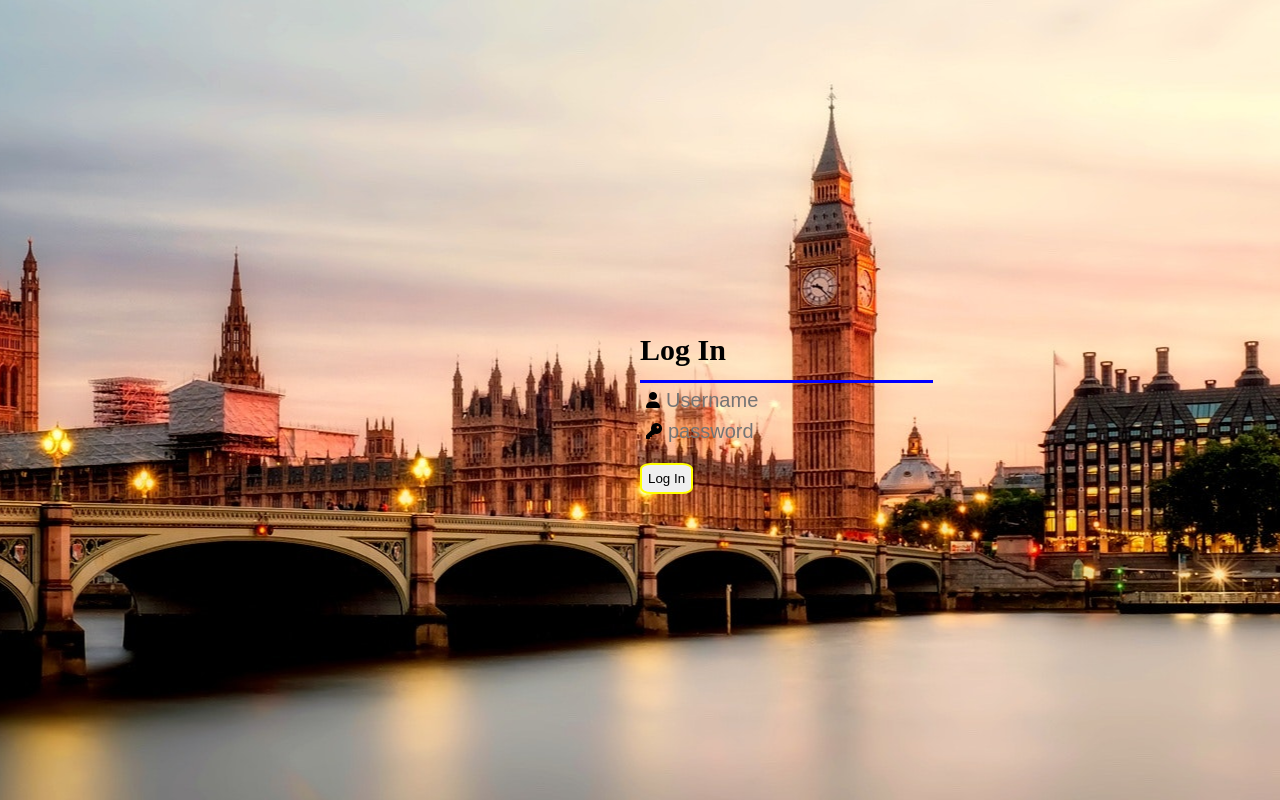
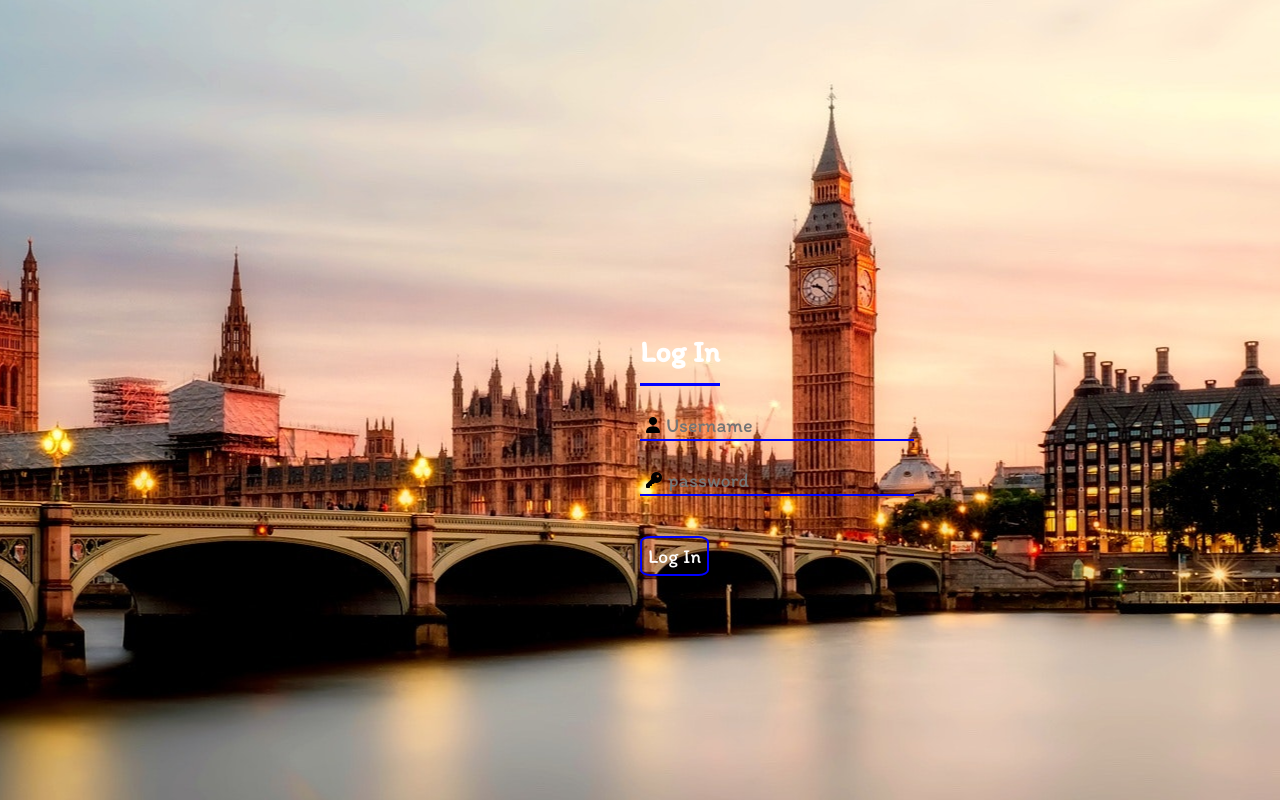
Before and after one commit to mitrasheamuskhanal/Login-form, a plain HTML site: page index.html in a window 1280 px wide. Drawn offline with Linux system fonts and the light colour scheme.

Commit message:
final but haven't add blur

```diff
--- a/css/style.css
+++ b/css/style.css
@@ -1,9 +1,13 @@
+  @import url('https://fonts.googleapis.com/css2?family=Itim&display=swap');
+
 *{
     padding: 0px;
     margin: 0px;
+    font-family: 'Itim', cursive;
 }
+
 body{
-    background: url(../image/bg.jpg) no-repeat center fixed;
+    background: url(../image/bg.jpg) no-repeat center fixed ;
 }
 .container{
     /* display: flex; */
@@ -15,12 +19,16 @@ body{
     font-size: 30px;
     border-bottom: 3px solid blue;
     padding: 13px 0;
+    display: inline-block;
+    color: rgb(255, 255, 255);
+
 
 }
 .box{
    width: 100%;
    display: flex;
-   margin: 3px 0;
+   margin: 25px 0;
+   border-bottom: 2px solid blue;
 }
 .icon{
    align-content: center;
@@ -37,9 +45,19 @@ body{
  }
  .btn{
     cursor: pointer;
-    border:2px solid yellow;
+    border:2px solid blue;
     padding: 6px;
     margin: 15px 0;
-    border-radius:20% ;
+    border-radius:15% ;
     align-items: center;
+    font-size: 20px;
+    background: none;
+    color: white;
+
  }
+ .btn:hover{
+    border: 2px solid white;
+    background: rgb(59, 14, 224);
+    color: black;
+
+ }
```
